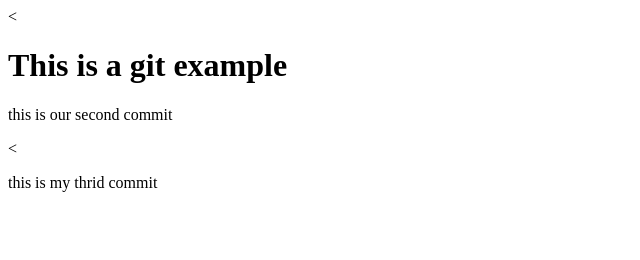
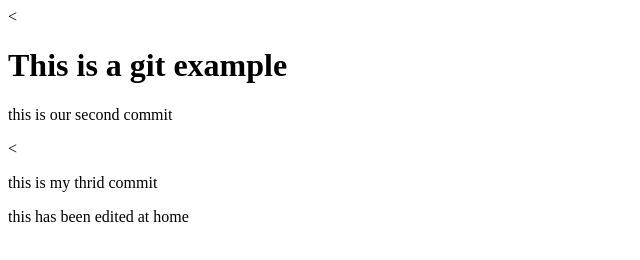
Before and after one commit to emmaguy18/gitexample, a plain HTML site: page index.html in a window 1280 px wide. Shown: the whole page, without its empty margins (0-640 px from the left). Drawn offline with Linux system fonts and the light colour scheme.

Commit message:
edited from home

```diff
--- a/index.html
+++ b/index.html
@@ -9,5 +9,6 @@
     <h1>This is a git example</h1>
     <p> this is our second commit</p>
     <<p>this is my thrid commit</p>
+    <p>this has been edited at home</p>
   </body>
 </html>
```
